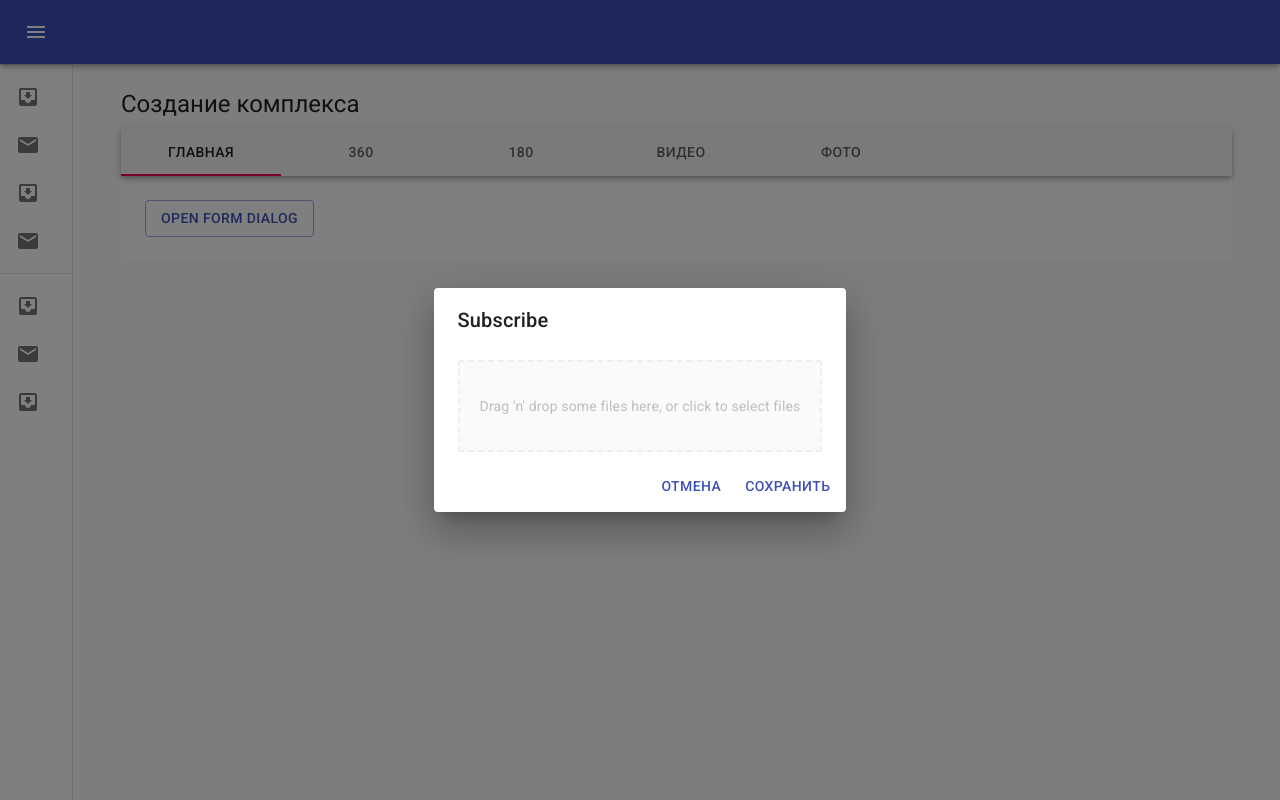
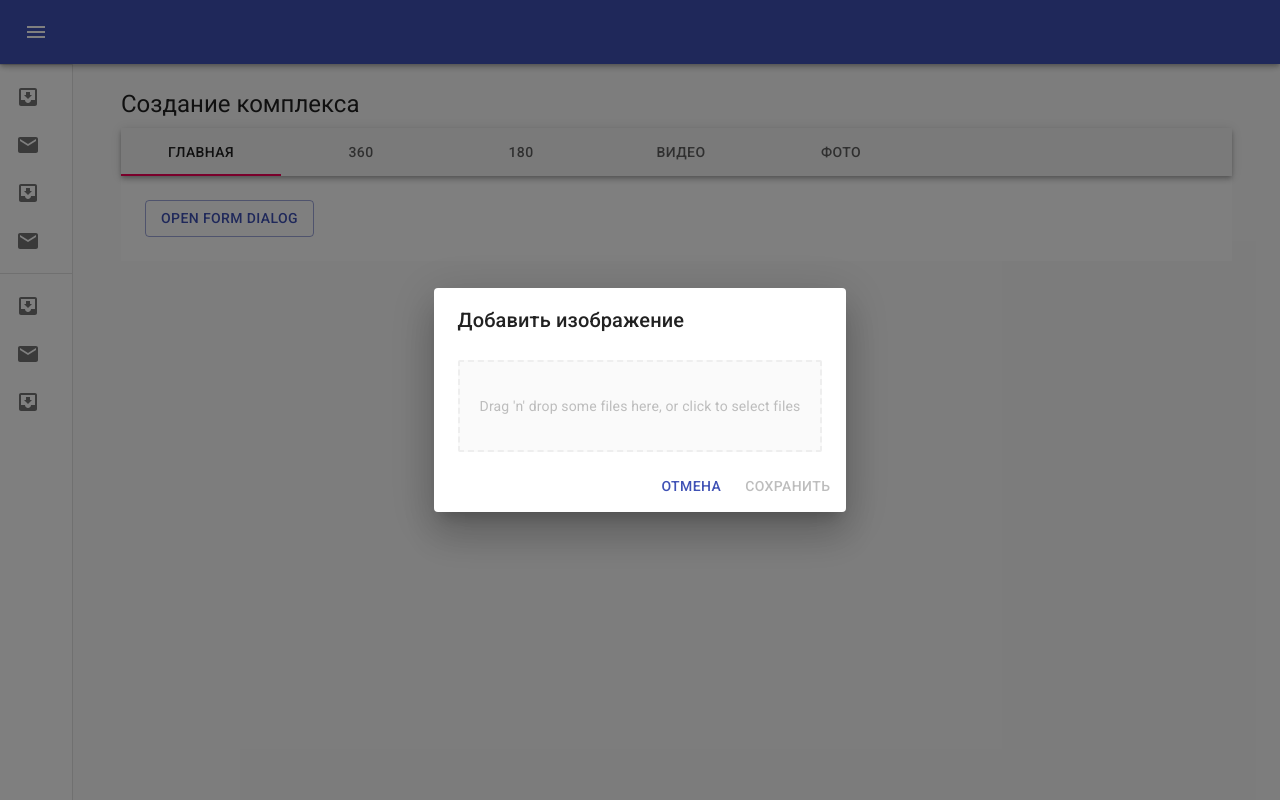
Before and after one commit to didevgen/raccoon-city, a React (Create React App) app in the folder packages/raccoon-city-ui/: page /raccoon-city/apartmentComplex/1/images in a window 1280 px wide. Both pictures are taken after a click on the button "OPEN FORM DIALOG". Built offline with nearby package versions, Linux system fonts and the light colour scheme; what apollo-upload-client would draw is missing.

Commit message:
Make the avatar editor crop images

```diff
--- a/packages/raccoon-city-ui/src/components/Main/ApartmentComplexBuilder/ApartmentComplexImages/ApartmentComplexImages.tsx
+++ b/packages/raccoon-city-ui/src/components/Main/ApartmentComplexBuilder/ApartmentComplexImages/ApartmentComplexImages.tsx
@@ -8,6 +8,7 @@ import Typography from '@material-ui/core/Typography';
 import * as React from 'react';
 import {Fragment} from 'react';
 import {ImageDialog} from './ImageDialog/ImageDialog';
+import {useParams} from 'react-router-dom';
 
 interface TabPanelProps {
     children?: React.ReactNode;
@@ -42,6 +43,7 @@ function TabPanel(props: TabPanelProps) {
 
 export function ApartmentComplexImages() {
     const classes = useStyles();
+    const {uuid} = useParams();
     const [value, setValue] = React.useState(0);
     const [open, setOpen] = React.useState(false);
 
@@ -74,7 +76,7 @@ export function ApartmentComplexImages() {
                         >
                             Open form dialog
                         </Button>
-                        <ImageDialog setOpen={setOpen} open={open} />
+                        <ImageDialog setOpen={setOpen} open={open} params={{any: 1}} />
                     </TabPanel>
                     <TabPanel value={value} index={1}>
                         Item Two
--- a/packages/raccoon-city-ui/src/components/Main/ApartmentComplexBuilder/ApartmentComplexImages/ImageDialog/ImageDialog.tsx
+++ b/packages/raccoon-city-ui/src/components/Main/ApartmentComplexBuilder/ApartmentComplexImages/ImageDialog/ImageDialog.tsx
@@ -11,9 +11,14 @@ import AvatarEditor from 'react-avatar-editor';
 import {UPLOAD_FILE} from '../../../../../graphql/mutations/apartmentComplexMutation';
 import {StyledDropzone} from '../../../../shared/components/dropzone/Dropzone';
 
+const blobToFile = (theBlob: Blob, fileName: string): File => {
+    return new File([theBlob], fileName);
+};
+
 export interface ImageDialogProps {
     setOpen: (state: boolean) => void;
     open: boolean;
+    params: any;
 }
 
 export function ImageDialog({setOpen, open}: ImageDialogProps) {
@@ -21,6 +26,7 @@ export function ImageDialog({setOpen, open}: ImageDialogProps) {
     const [scale, setScale] = useState(1);
     const [rotate, setRotate] = useState(0);
     const [uploadFile, {data: file}] = useMutation(UPLOAD_FILE);
+    const editor = React.createRef<any>();
     const handleClose = () => {
         setImage(undefined);
         setOpen(false);
@@ -30,14 +36,27 @@ export function ImageDialog({setOpen, open}: ImageDialogProps) {
         setImage(dropped);
     };
 
+    const onSave = async () => {
+        if (editor) {
+            const canvasScaled = editor.current.getImageScaledToCanvas();
+            const blob = await fetch(canvasScaled.toDataURL()).then((res) => res.blob());
+            const file = blobToFile(blob, image.name);
+            await uploadFile({
+                variables: {
+                    file
+                }
+            });
+        }
+    };
     return (
         <Dialog open={open} aria-labelledby="form-dialog-title">
-            <DialogTitle id="form-dialog-title">Subscribe</DialogTitle>
+            <DialogTitle id="form-dialog-title">Добавить изображение</DialogTitle>
             <DialogContent>
                 {!image && <StyledDropzone onDrop={handleDrop} />}
                 {image && (
                     <Fragment>
                         <AvatarEditor
+                            ref={editor}
                             image={image}
                             width={250}
                             height={250}
@@ -86,16 +105,7 @@ export function ImageDialog({setOpen, open}: ImageDialogProps) {
                 <Button onClick={handleClose} color="primary">
                     Отмена
                 </Button>
-                <Button
-                    onClick={async () => {
-                        await uploadFile({
-                            variables: {
-                                file: image
-                            }
-                        });
-                    }}
-                    color="primary"
-                >
+                <Button disabled={!image} onClick={onSave} color="primary">
                     Сохранить
                 </Button>
             </DialogActions>
--- a/packages/raccoon-city-ui/src/components/Main/ApartmentComplexList/ApartmentComplex/ApartmentComplex.tsx
+++ b/packages/raccoon-city-ui/src/components/Main/ApartmentComplexList/ApartmentComplex/ApartmentComplex.tsx
@@ -1,13 +1,14 @@
-import React from 'react';
-import {createStyles, makeStyles, Theme} from '@material-ui/core/styles';
+import {CardActionArea} from '@material-ui/core';
 import Card from '@material-ui/core/Card';
+import CardContent from '@material-ui/core/CardContent';
 import CardHeader from '@material-ui/core/CardHeader';
 import CardMedia from '@material-ui/core/CardMedia';
-import CardContent from '@material-ui/core/CardContent';
 import IconButton from '@material-ui/core/IconButton';
+import {createStyles, makeStyles, Theme} from '@material-ui/core/styles';
 import Typography from '@material-ui/core/Typography';
 import MoreVertIcon from '@material-ui/icons/MoreVert';
-import {CardActionArea} from '@material-ui/core';
+import React from 'react';
+import {Link} from 'react-router-dom';
 
 const useStyles = makeStyles((theme: Theme) =>
     createStyles({
@@ -21,7 +22,12 @@ const useStyles = makeStyles((theme: Theme) =>
     })
 );
 
-export function ApartmentComplex() {
+export interface ApartmentComplexProps {
+    id: string;
+    name: string;
+    imageUrl?: string;
+}
+export function ApartmentComplex(props: ApartmentComplexProps) {
     const classes = useStyles();
 
     return (
@@ -32,9 +38,10 @@ export function ApartmentComplex() {
                         <MoreVertIcon />
                     </IconButton>
                 }
-                title="Жилой комплекс"
+                title={props.name}
             />
             <CardActionArea>
+                <Link to={`/apartmentComplex/${props.id}/images`}>
                     <CardMedia
                         className={classes.media}
                         image="https://www.zhilstroj-2.ua/wp-content/uploads/2019/09/17967-500x354.jpg"
@@ -45,6 +52,7 @@ export function ApartmentComplex() {
                             Descr
                         </Typography>
                     </CardContent>
+                </Link>
             </CardActionArea>
         </Card>
     );
--- a/packages/raccoon-city-ui/src/components/Main/ApartmentComplexList/ApartmentComplexList.tsx
+++ b/packages/raccoon-city-ui/src/components/Main/ApartmentComplexList/ApartmentComplexList.tsx
@@ -42,7 +42,7 @@ export function ApartmentComplexList() {
                     data.getAllApartmentComplexes.map((complex: ApartmentComplexType) => {
                         return (
                             <Grid item={true} xs={12} md={3} key={complex.id}>
-                                <ApartmentComplex />
+                                <ApartmentComplex name={complex.name} id={complex.id} />
                             </Grid>
                         );
                     })}
--- a/packages/raccoon-city-ui/src/components/Main/Main.tsx
+++ b/packages/raccoon-city-ui/src/components/Main/Main.tsx
@@ -41,6 +41,9 @@ export function Main() {
                     <Route exact={true} path="/apartmentComplex/:uuid/images">
                         <ApartmentComplexImages />
                     </Route>
+                    <Route path="*">
+                        <ApartmentComplexList />
+                    </Route>
                 </Switch>
             </main>
         </div>
```
Lines whose indentation alone changed are shown as unchanged.
